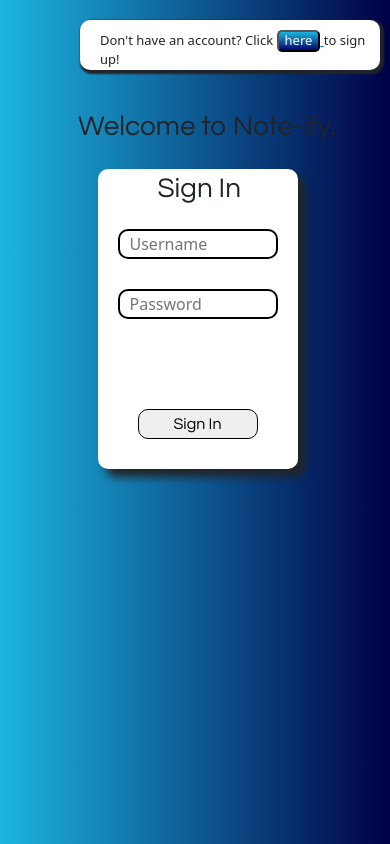
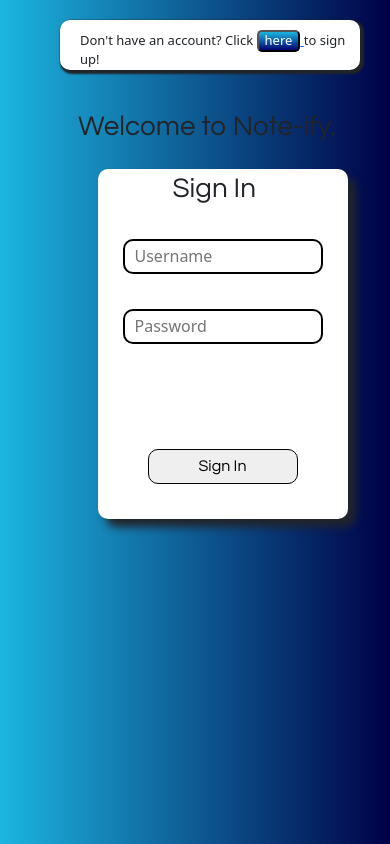
Before and after one commit to MAR2807/notes-app, a React (Create React App) app: page /SignIn in a window 390 px wide. Built offline with nearby package versions, Linux system fonts and the light colour scheme; no server answers.

Commit message:
update 17

```diff
--- a/src/App.css
+++ b/src/App.css
@@ -131,8 +131,8 @@ div.authContainer223{
       position: absolute;
       top:20%;
       left:25%;
-      width:200px;
-      height:300px;
+      width:250px;
+      height:350px;
       border-radius: 10px;
       box-shadow: 8px 8px 8px ;
       min-width: 200px;
--- a/src/index.css
+++ b/src/index.css
@@ -469,7 +469,7 @@ div.title-n{
 }
 div.signUpPrompt{
   position:absolute;
-  left:80px;
+  left:60px;
   top:20px;
   width:300px;
   height:50px;
```
